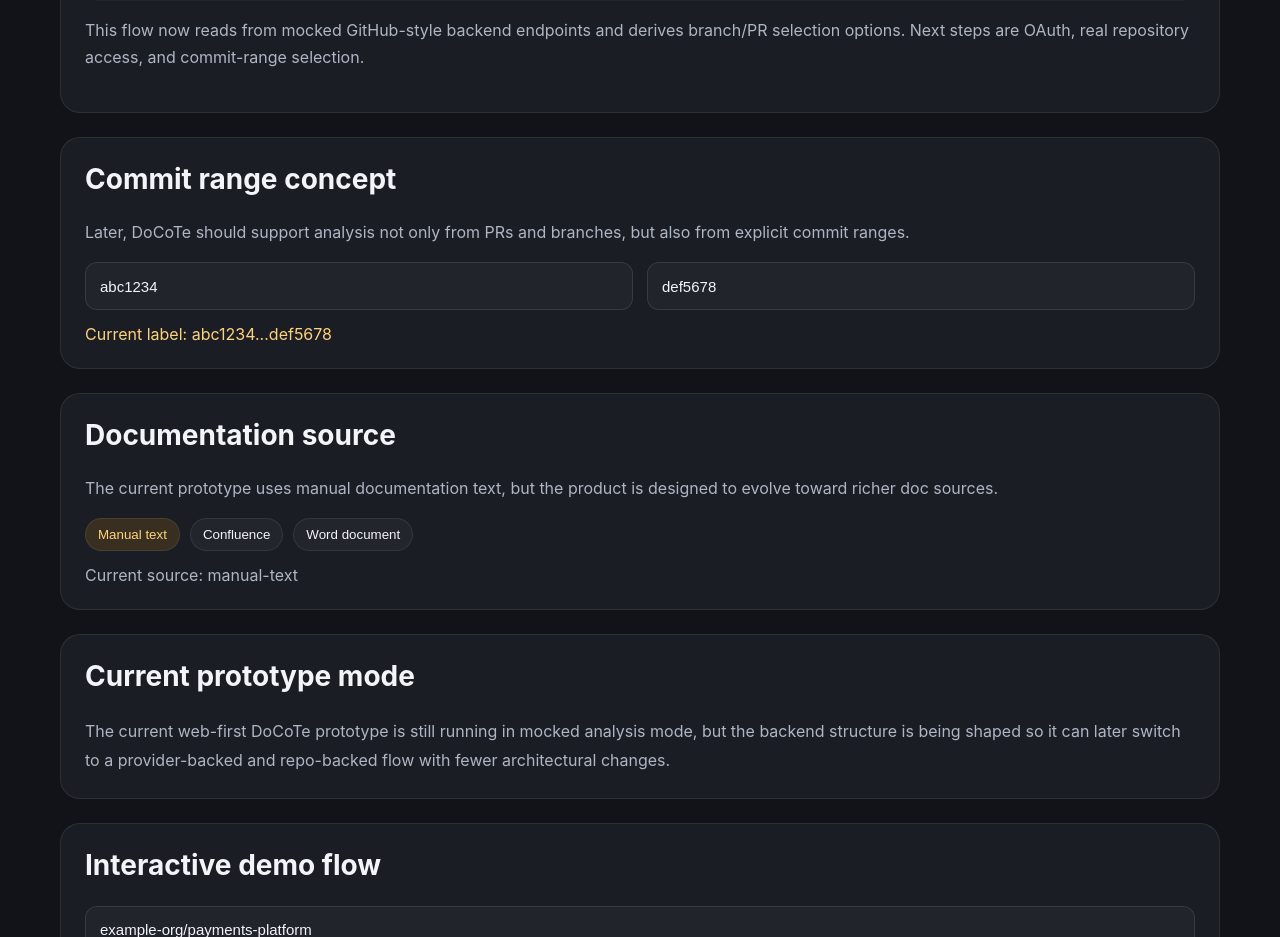
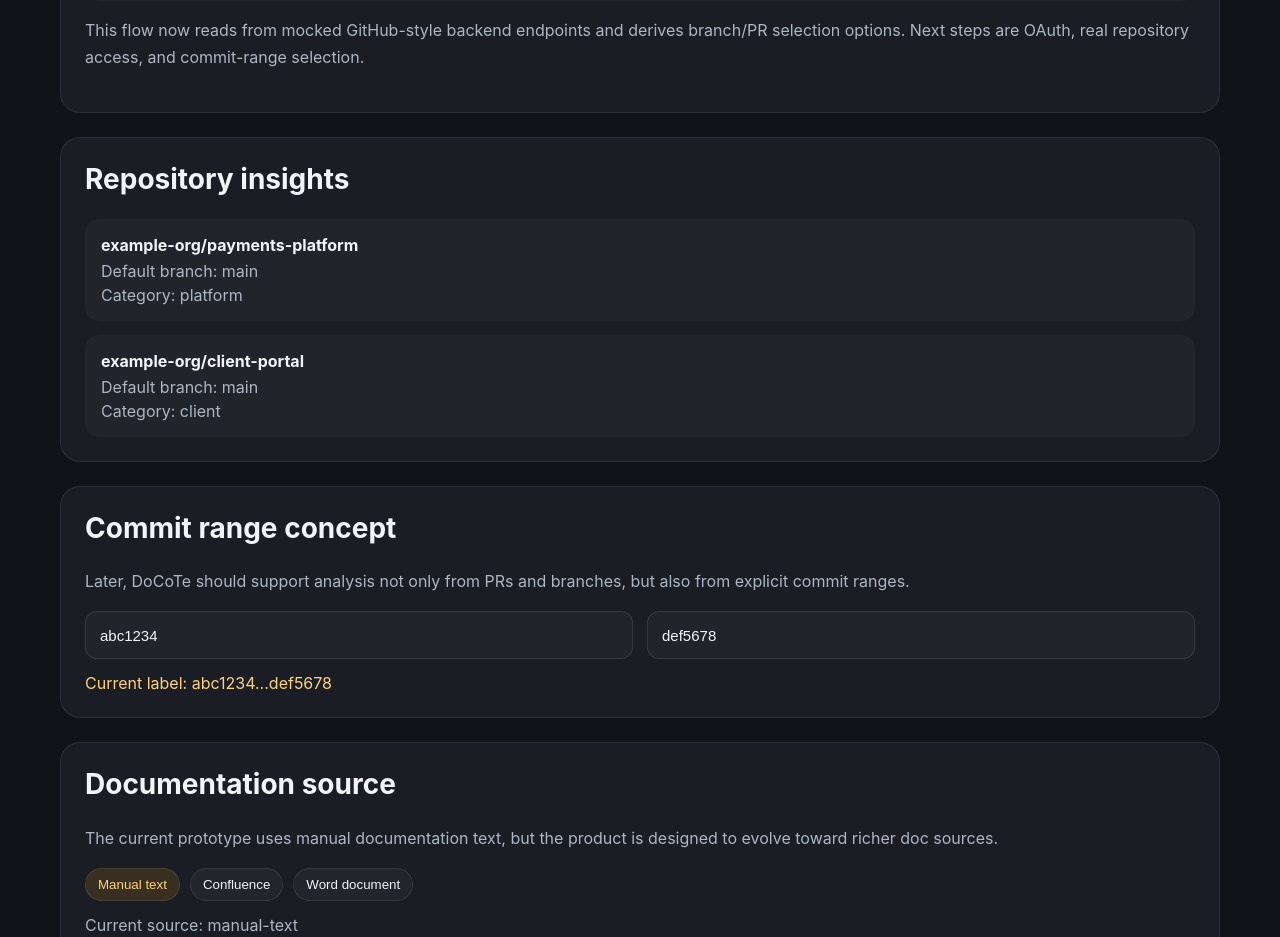
Before and after one commit to denysodyntsov/docote, a Next.js app in the folder docote-web/: page / in a window 1280 px wide. Shown: the part 1520-2457 px from the top of the page. Built offline with nearby package versions, Linux system fonts and the light colour scheme.

Commit message:
Add repository insights to DoCoTe web

```diff
--- a/docote-web/app/page.tsx
+++ b/docote-web/app/page.tsx
@@ -11,6 +11,7 @@ import { JiraContextStatus } from '../components/jira-context-status';
 import { DebugHistory } from '../components/debug-history';
 import { DocSourceCard } from '../components/doc-source-card';
 import { ModeExplainerCard } from '../components/mode-explainer-card';
+import { RepositoryInsights } from '../components/repository-insights';
 
 export default function HomePage() {
   return (
@@ -31,6 +32,7 @@ export default function HomePage() {
       <OnboardingCard />
       <GitHubConnectCard />
       <RepositorySelector />
+      <RepositoryInsights />
       <CommitRangeCard />
       <DocSourceCard />
       <ModeExplainerCard />
--- /dev/null
+++ b/docote-web/components/repository-insights.tsx
@@ -0,0 +1,29 @@
+'use client';
+
+import { useEffect, useState } from 'react';
+import { buildRepositoryInsights } from '../lib/repository-insights';
+
+export function RepositoryInsights() {
+  const [items, setItems] = useState<any[]>([]);
+
+  useEffect(() => {
+    fetch('/api/github/repositories')
+      .then((r) => r.json())
+      .then((data) => setItems(buildRepositoryInsights(data.repositories || [])));
+  }, []);
+
+  return (
+    <section style={{ marginTop: 24, background: '#1a1d24', border: '1px solid rgba(255,255,255,0.08)', borderRadius: 20, padding: 24 }}>
+      <h2 style={{ marginTop: 0, fontSize: 28 }}>Repository insights</h2>
+      <div style={{ display: 'grid', gap: 14 }}>
+        {items.map((item) => (
+          <article key={item.fullName} style={{ background: 'rgba(255,255,255,0.03)', borderRadius: 14, padding: 16 }}>
+            <div style={{ fontWeight: 700 }}>{item.fullName}</div>
+            <div style={{ color: '#aeb6c4', marginTop: 6 }}>Default branch: {item.defaultBranch}</div>
+            <div style={{ color: '#aeb6c4', marginTop: 4 }}>Category: {item.category}</div>
+          </article>
+        ))}
+      </div>
+    </section>
+  );
+}
--- /dev/null
+++ b/docote-web/lib/repository-insights.ts
@@ -0,0 +1,24 @@
+import type { GitHubRepository } from './github-types';
+
+export interface RepositoryInsight {
+  fullName: string;
+  defaultBranch: string;
+  private: boolean;
+  category: 'platform' | 'client' | 'service';
+}
+
+export function buildRepositoryInsights(repositories: GitHubRepository[]): RepositoryInsight[] {
+  return repositories.map((repo) => ({
+    fullName: repo.full_name,
+    defaultBranch: repo.default_branch,
+    private: repo.private,
+    category: inferCategory(repo.name)
+  }));
+}
+
+function inferCategory(name: string): 'platform' | 'client' | 'service' {
+  const lower = name.toLowerCase();
+  if (lower.includes('portal') || lower.includes('client')) return 'client';
+  if (lower.includes('platform')) return 'platform';
+  return 'service';
+}
```
Also changed, not shown: 1 other file (tests, documents, lock files or other folders).
